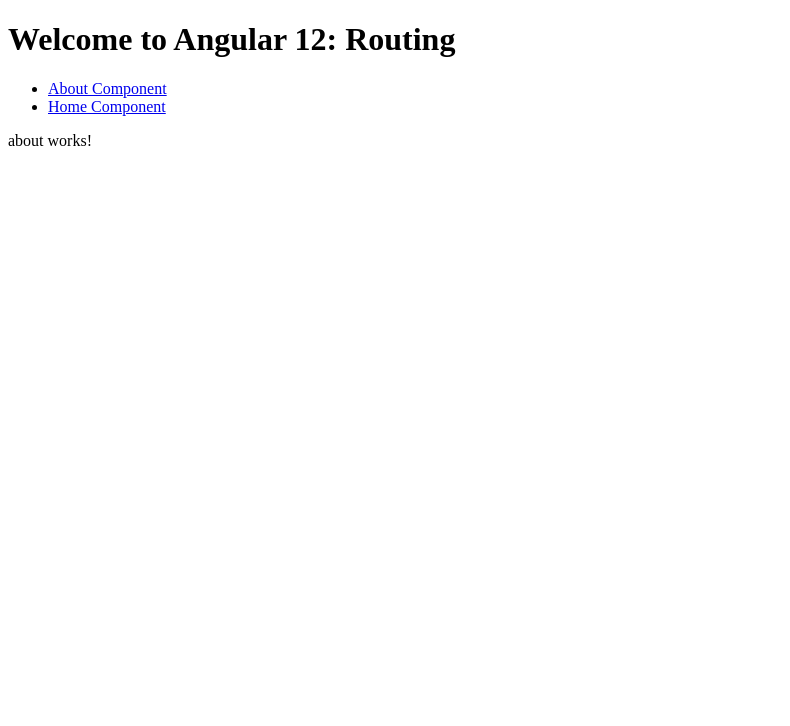
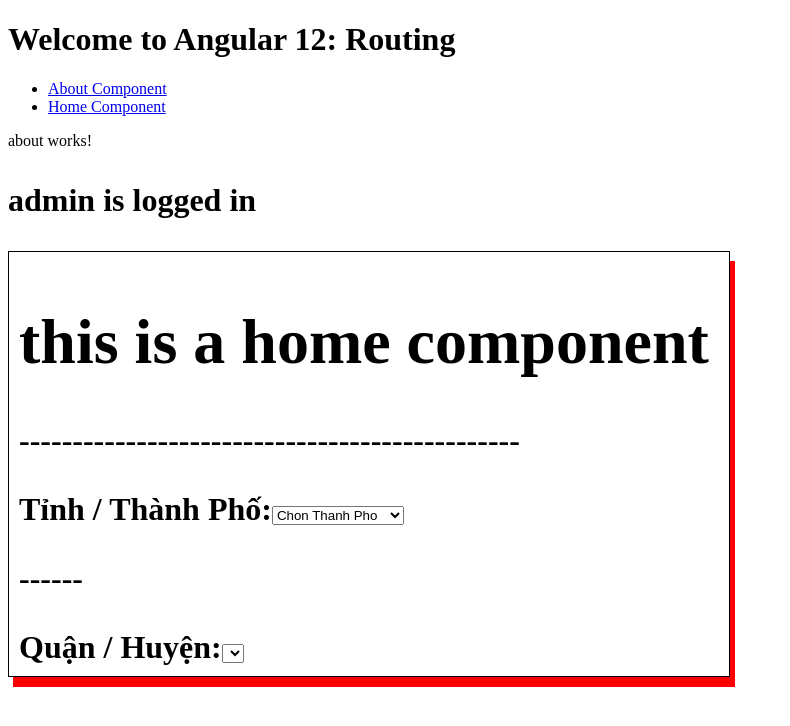
Before and after one commit to daohuyhoang9119/AngularPractice, an Angular app: page /about in a window 1280 px wide. Shown: the top 726 px of the page, without its empty margins (0-790 px from the left). Built offline with nearby package versions, Linux system fonts and the light colour scheme.

Commit message:
ngSwitch

```diff
--- a/src/app/about/about.component.html
+++ b/src/app/about/about.component.html
@@ -1 +1,14 @@
 <p>about works!</p>
+<div [ngSwitch]="loginName">
+  <h1 *ngSwitchCase="'user'">
+    <p>User is logged in....</p>
+    <app-page-not-found></app-page-not-found>
+  </h1>
+  <h1 *ngSwitchCase="'admin'">
+    <p>admin is logged in</p>
+    <app-home></app-home>
+  </h1>
+  <h1 *ngSwitchDefault>
+    <p>Please choose login name</p>
+  </h1>
+</div>
--- a/src/app/about/about.component.ts
+++ b/src/app/about/about.component.ts
@@ -3,13 +3,12 @@ import { Component, OnInit } from '@angular/core';
 @Component({
   selector: 'app-about',
   templateUrl: './about.component.html',
-  styleUrls: ['./about.component.css']
+  styleUrls: ['./about.component.css'],
 })
 export class AboutComponent implements OnInit {
+  constructor() {}
+  public loginName = 'admin';
+  public num = '1';
 
-  constructor() { }
-
-  ngOnInit(): void {
-  }
-
+  ngOnInit(): void {}
 }
--- a/src/app/home/home.component.ts
+++ b/src/app/home/home.component.ts
@@ -99,15 +99,15 @@ export class HomeComponent implements OnInit {
   }
 
   public changeCity(event: any): void {
-    console.log('event', event);
+    // console.log('event', event);
     const city = event.target.value;
-    console.log(city);
+    // console.log(city);
     if (!city) {
       return;
     }
     //c1
     const search = this.VietNam.filter((data) => data.city === city);
-    console.log('search', search);
+    // console.log('search', search);
     if (search && search.length > 0) {
       this.districts = search[0].district;
     }
```
